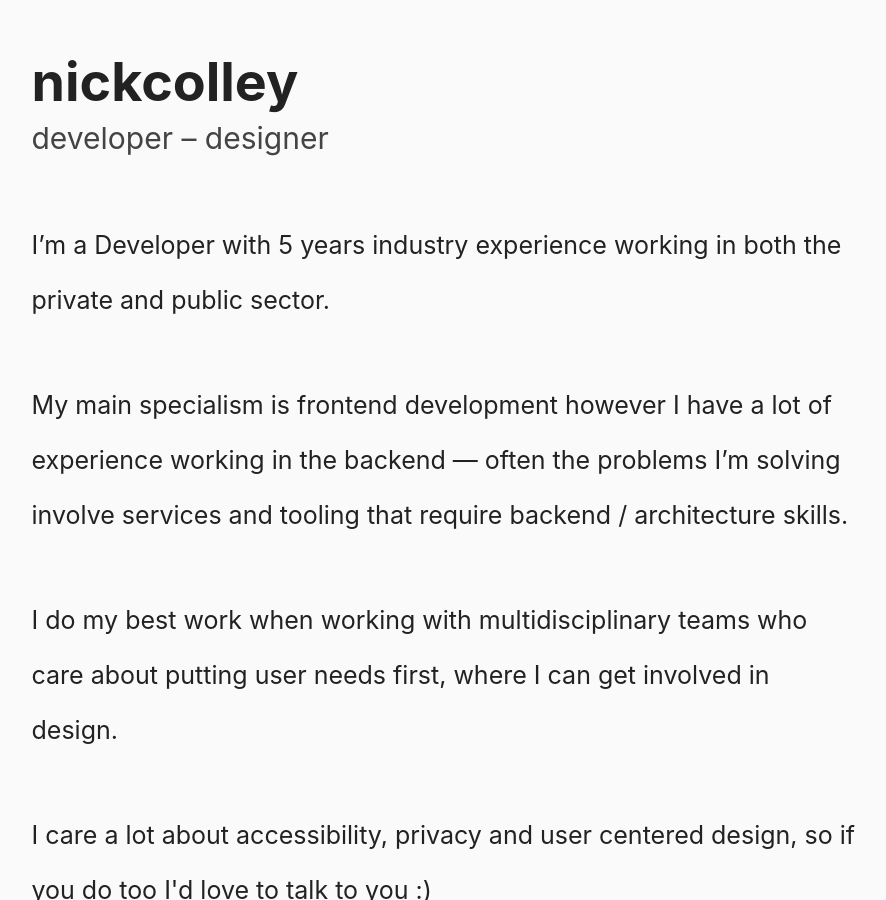
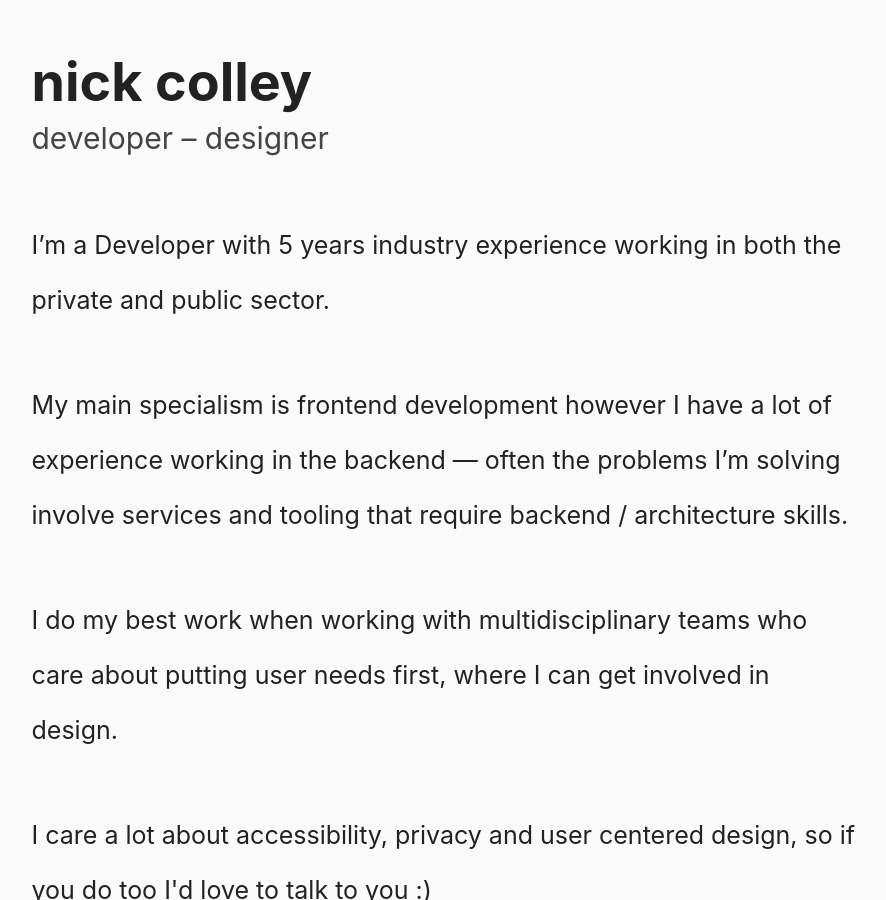
Before and after one commit to NickColley/nickcolley.co.uk, a Jekyll site: the page built from cv.html, in a window 1280 px wide and 900 px high. Shown: the whole window, without its empty margins (196-1082 px from the left). Built offline with Jekyll 4.4.1, drawn with Linux system fonts in a browser that asks for light colours.

Commit message:
split up my name

```diff
--- a/_layouts/default.html
+++ b/_layouts/default.html
@@ -2,7 +2,7 @@
 <html lang="{{ page.lang | default: site.lang | default: "en" }}">
   <head>
     <meta charset="utf-8">
-    <title>{{ page.title | default: 'home' }} – nickcolley</title>
+    <title>{{ page.title | default: 'home' }} – nick colley</title>
     <meta name="viewport" content="width=device-width, initial-scale=1">
     <style media="screen">
       *, *:after, *:before {
--- a/_layouts/home.html
+++ b/_layouts/home.html
@@ -4,7 +4,7 @@ layout: default
 
 <div class="home">
   <h1 class="heading">
-    nickcolley
+    nick colley
     <small class="sub-heading">developer – designer</small>
   </h1>
   <hr>
--- a/cv.html
+++ b/cv.html
@@ -4,7 +4,7 @@ sitemap: false
 ---
 
 <h1 class="heading">
-  nickcolley
+  nick colley
   <small class="sub-heading">developer – designer</small>
 </h1>
 
```
